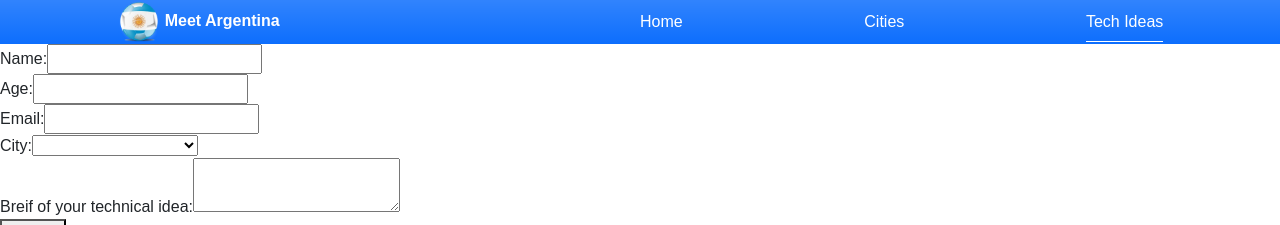
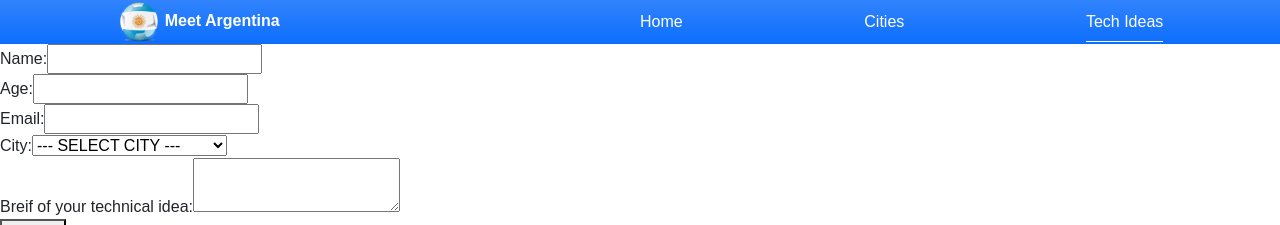
Before and after one commit to nicolasfracchia/SPA2-13-tourism-site, an Angular app: page /ideas in a window 1280 px wide. Shown: the top 225 px of the page. Built offline with nearby package versions, Linux system fonts and the light colour scheme.

Commit message:
New service to get only the name of the cities, imported in TI component and used in the form drop-down

```diff
--- a/src/app/components/tech-ideas/tech-ideas.component.html
+++ b/src/app/components/tech-ideas/tech-ideas.component.html
@@ -14,7 +14,8 @@
     <div class="input-container">
         <label>City:</label>
         <select formControlName="city">
-            <option>--- SELECT CITY ---</option>
+            <option value="0" selected>--- SELECT CITY ---</option>
+            <option *ngFor="let city of cities">{{ city }}</option>
         </select>
     </div>
     <div class="input-container">
--- a/src/app/components/tech-ideas/tech-ideas.component.ts
+++ b/src/app/components/tech-ideas/tech-ideas.component.ts
@@ -1,6 +1,7 @@
 import { CommonModule } from '@angular/common';
 import { Component } from '@angular/core';
 import { FormBuilder, FormGroup, FormsModule, ReactiveFormsModule } from '@angular/forms';
+import { getDataService } from '../../services/getdata.service';
 
 @Component({
   selector: 'app-tech-ideas',
@@ -11,8 +12,10 @@ import { FormBuilder, FormGroup, FormsModule, ReactiveFormsModule } from '@angul
 })
 export class TechIdeasComponent {
   techIdeasForm!: FormGroup;
+  cities!: string[];
 
-  constructor(private formBuilder: FormBuilder) {
+  constructor(private formBuilder: FormBuilder, private _getDataService: getDataService) {
+    this.cities = _getDataService.getAllCitiesName();
     this.techIdeasForm = formBuilder.group({
       name: [''],
       age: [''],
--- a/src/app/services/getdata.service.ts
+++ b/src/app/services/getdata.service.ts
@@ -20,6 +20,10 @@ export class getDataService {
     return this.cities;
   }
 
+  getAllCitiesName(): string[]{
+    return this.cities.map(city => city.name);
+  }
+
   getWeatherInfo(city_name: string): iWeather | undefined {
     return this.weather.find((i) => i.city_name === city_name);
   }
```
Also changed, not shown: 1 other file (tests, documents, lock files or other folders).
